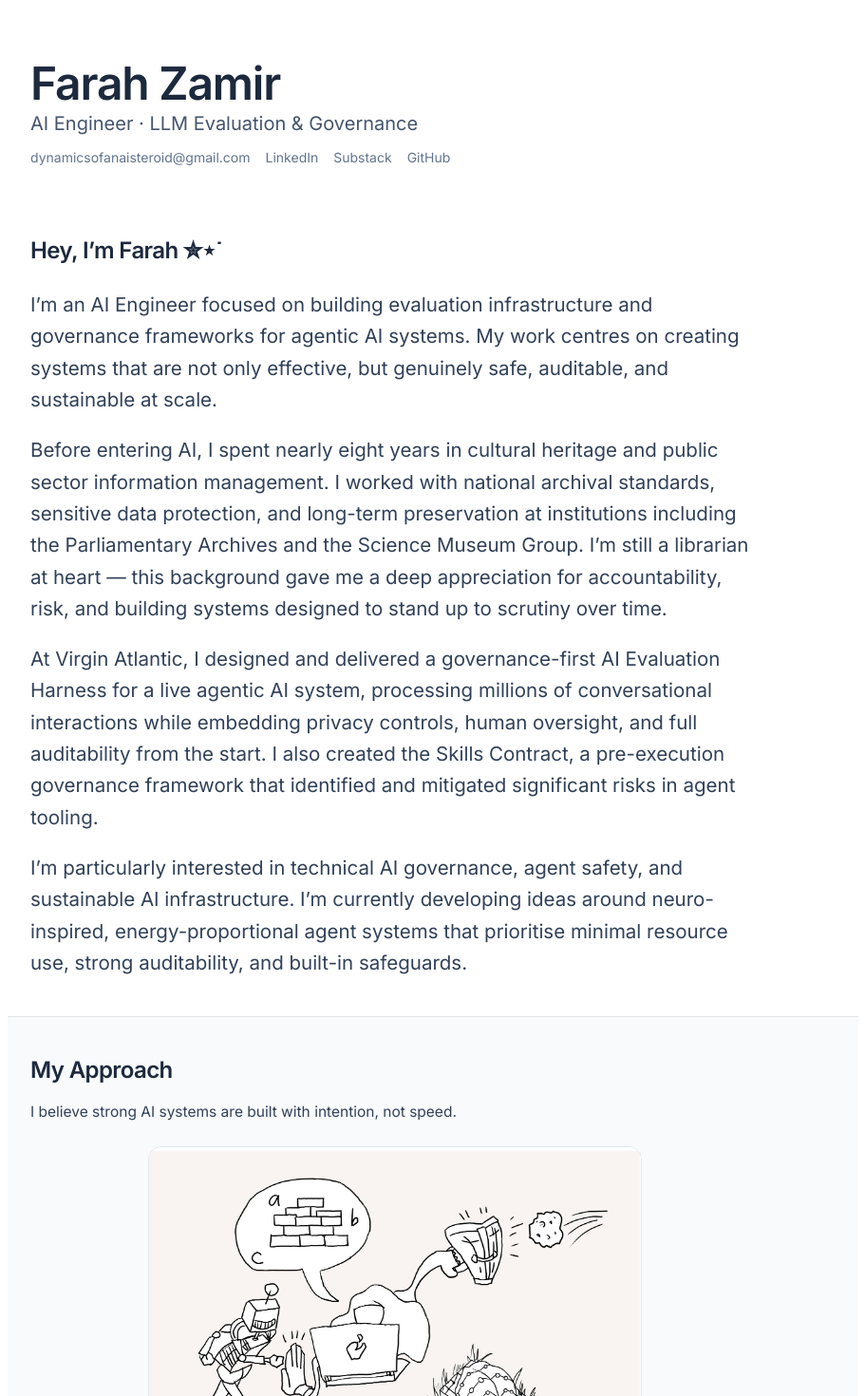
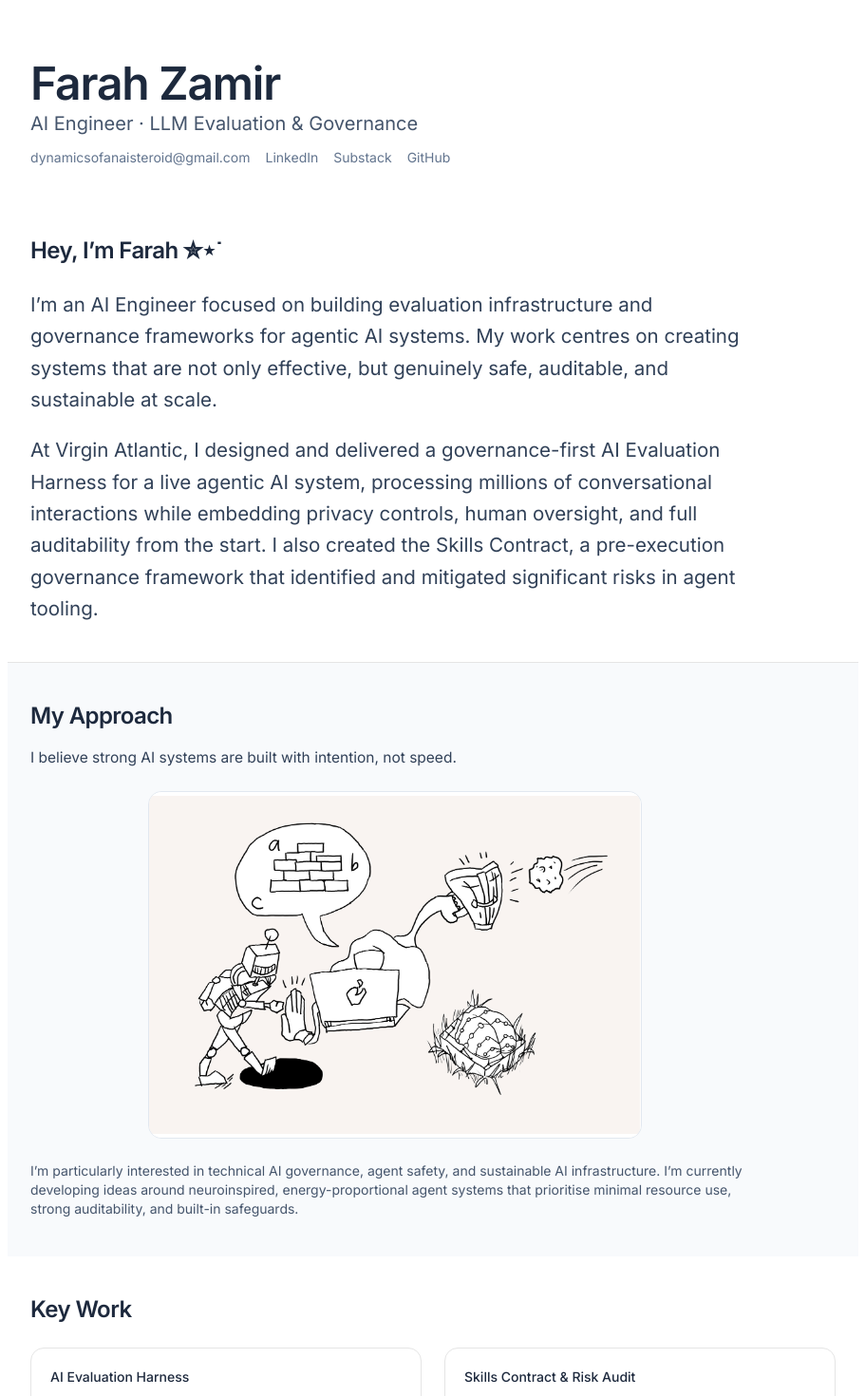
Before and after one commit to dynamicsofanaisteroid/farah-zamir-portfolio, a Next.js app: page / in a window 1280 px wide. Shown: the top 1470 px of the page at 95% size, without its empty margins (184-1095 px from the left). Built offline with nearby package versions, Linux system fonts and the light colour scheme.

Commit message:
refining landing page

```diff
--- a/app/page.tsx
+++ b/app/page.tsx
@@ -28,20 +28,9 @@ export default function Home() {
             My work centres on creating systems that are not only effective, but genuinely safe, auditable, and sustainable at scale.
           </p>
           <p>
-            Before entering AI, I spent nearly eight years in cultural heritage and public sector information management.
-            I worked with national archival standards, sensitive data protection, and long-term preservation at institutions including
-            the Parliamentary Archives and the Science Museum Group. I’m still a librarian at heart — this background gave me a deep
-            appreciation for accountability, risk, and building systems designed to stand up to scrutiny over time.
-          </p>
-          <p>
             At Virgin Atlantic, I designed and delivered a governance-first AI Evaluation Harness for a live agentic AI system,
             processing millions of conversational interactions while embedding privacy controls, human oversight, and full auditability from the start.
             I also created the Skills Contract, a pre-execution governance framework that identified and mitigated significant risks in agent tooling.
-          </p>
-          <p>
-            I’m particularly interested in technical AI governance, agent safety, and sustainable AI infrastructure.
-            I’m currently developing ideas around neuro-inspired, energy-proportional agent systems that prioritise minimal resource use,
-            strong auditability, and built-in safeguards.
           </p>
         </div>
       </div>
@@ -64,12 +53,12 @@ export default function Home() {
           </div>
 
           <p className="text-sm text-slate-600">
-            I’m drawn to opportunities where I can combine engineering experience with a preservation-oriented mindset
-            to help organisations deploy AI responsibly — especially in high-stakes or public-interest contexts.
+            I’m particularly interested in technical AI governance, agent safety, and
+sustainable AI infrastructure. I’m currently developing ideas around neuroinspired, energy-proportional agent systems that prioritise minimal resource
+use, strong auditability, and built-in safeguards.
           </p>
         </div>
       </div>
-
       {/* Key Work - Strengthened */}
       <div className="max-w-4xl mx-auto px-6 py-10">
         <h2 className="text-2xl font-semibold tracking-tight mb-6">Key Work</h2>
```
